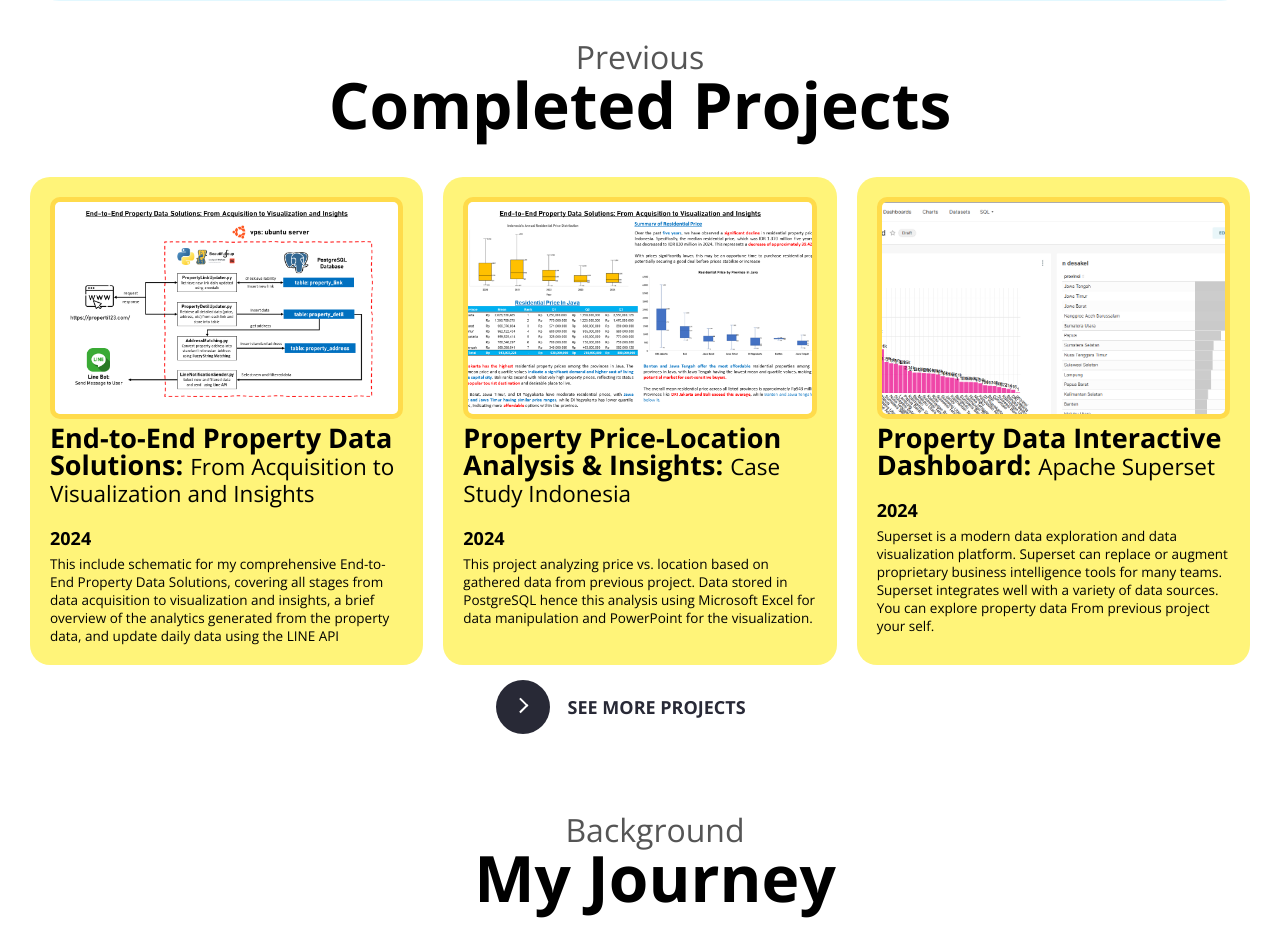
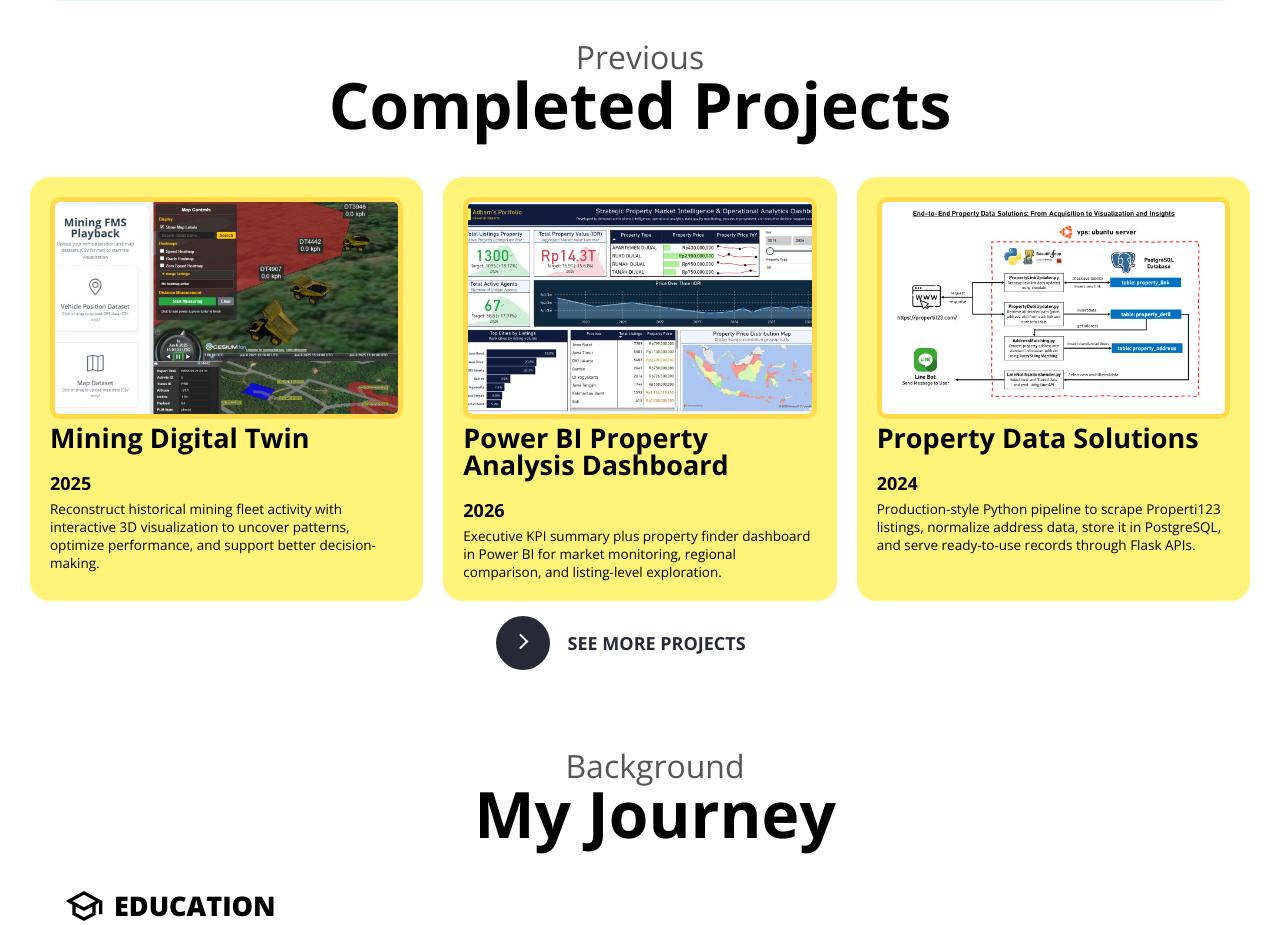
Before and after one commit to adhamhusein/portfolio-website, a Flask app: page / in a window 1280 px wide. Shown: the part 1634-2559 px from the top of the page. Run offline with Flask 3, Linux system fonts and the light colour scheme; some libraries are stand-ins or nearby versions.

Commit message:
modify highlight portfolio

```diff
--- a/app/templates/index.html
+++ b/app/templates/index.html
@@ -184,52 +184,56 @@
             <div class="jobs">
                 <article>
                     <figure>
-                        <div><img src="{{ url_for('static', filename='images/img-project/project-001.png') }}" width="100%"></div>
-                        <figcaption>End-to-End Property Data Solutions</figcaption>
+                        <div>
+                            <a href="/project/project_004">
+                                <img src="{{ url_for('static', filename='images/img-project/project-006.png') }}" width="100%">
+                            </a>
+                        </div>
+                        <figcaption>Mining Digital Twin</figcaption>
                     </figure>
 
-                    <h3><a href="#"> End-to-End Property Data Solutions:
-                        <small> From Acquisition to Visualization and Insights</small></a></h3>
-                    <div class="year">2024</div>
-                    <p>This include schematic for my comprehensive End-to-End Property Data Solutions,
-                        covering all stages from data acquisition to visualization and insights,
-                        a brief overview of the analytics generated from the property data, and
-                        update daily data using the LINE API
+                    <h3><a href="/project/project_004">Mining Digital Twin</a></h3>
+                    <div class="year">2025</div>
+                    <p>
+                        Reconstruct historical mining fleet activity with interactive 3D visualization
+                        to uncover patterns, optimize performance, and support better decision-making.
                     </p>
                 </article>
 
                 <article>
                     <figure>
-                        <div><img src="{{ url_for('static', filename='images/img-project/project-002.png') }}" width="100%"></div>
-                        <figcaption>Property Price-Location Analysis & Insights</figcaption>
+                        <div>
+                            <a href="/project/project_005">
+                                <img src="{{ url_for('static', filename='images/img-project/project-007.png') }}" width="100%">
+                            </a>
+                        </div>
+                        <figcaption>Power BI Property Analysis Dashboard</figcaption>
                     </figure>
 
-                    <h3><a href="#"> Property Price-Location Analysis & Insights:
-                        <small> Case Study Indonesia</small></a></h3>
-                    <div class="year">2024</div>
+                    <h3><a href="/project/project_005">Power BI Property Analysis Dashboard</a></h3>
+                    <div class="year">2026</div>
                     <p>
-                        This project analyzing price vs. location based on
-                        gathered data from previous project. Data stored in
-                        PostgreSQL hence this analysis using Microsoft Excel
-                        for data manipulation and PowerPoint for the visualization.
+                        Executive KPI summary plus property finder dashboard in Power BI for market
+                        monitoring, regional comparison, and listing-level exploration.
                     </p>
                 </article>
 
                 <article>
                     <figure>
-                        <div><img src="{{ url_for('static', filename='images/img-project/project-003.png') }}" width="100%"></div>
-                        <figcaption>Property Data Interactive Dashboard</figcaption>
+                        <div>
+                            <a href="/project/project_002">
+                                <img src="{{ url_for('static', filename='images/img-project/project-001.png') }}" width="100%">
+                            </a>
+                        </div>
+                        <figcaption>Property Data Solutions</figcaption>
                     </figure>
 
-                    <h3><a href="#"> Property Data Interactive Dashboard:
-                        <small> Apache Superset</small></a></h3>
+                    <h3><a href="/project/project_002">Property Data Solutions</a></h3>
                     <div class="year">2024</div>
                     <p>
-                        Superset is a modern data exploration and data visualization
-                        platform. Superset can replace or augment proprietary business
-                        intelligence tools for many teams. Superset integrates well with
-                        a variety of data sources. You can explore property data From previous
-                        project your self.
+                        Production-style Python pipeline to scrape Properti123 listings,
+                        normalize address data, store it in PostgreSQL, and serve
+                        ready-to-use records through Flask APIs.
                     </p>
                 </article>
             </div>
```
